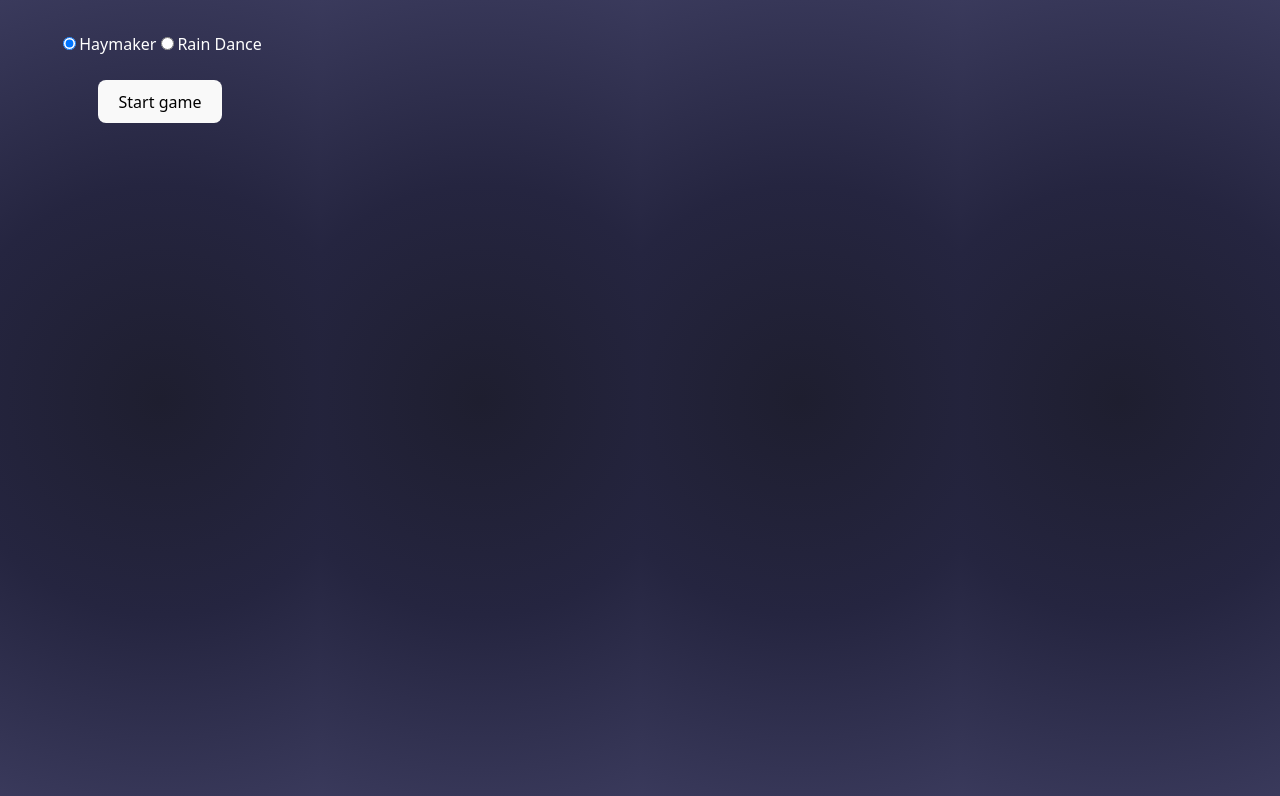
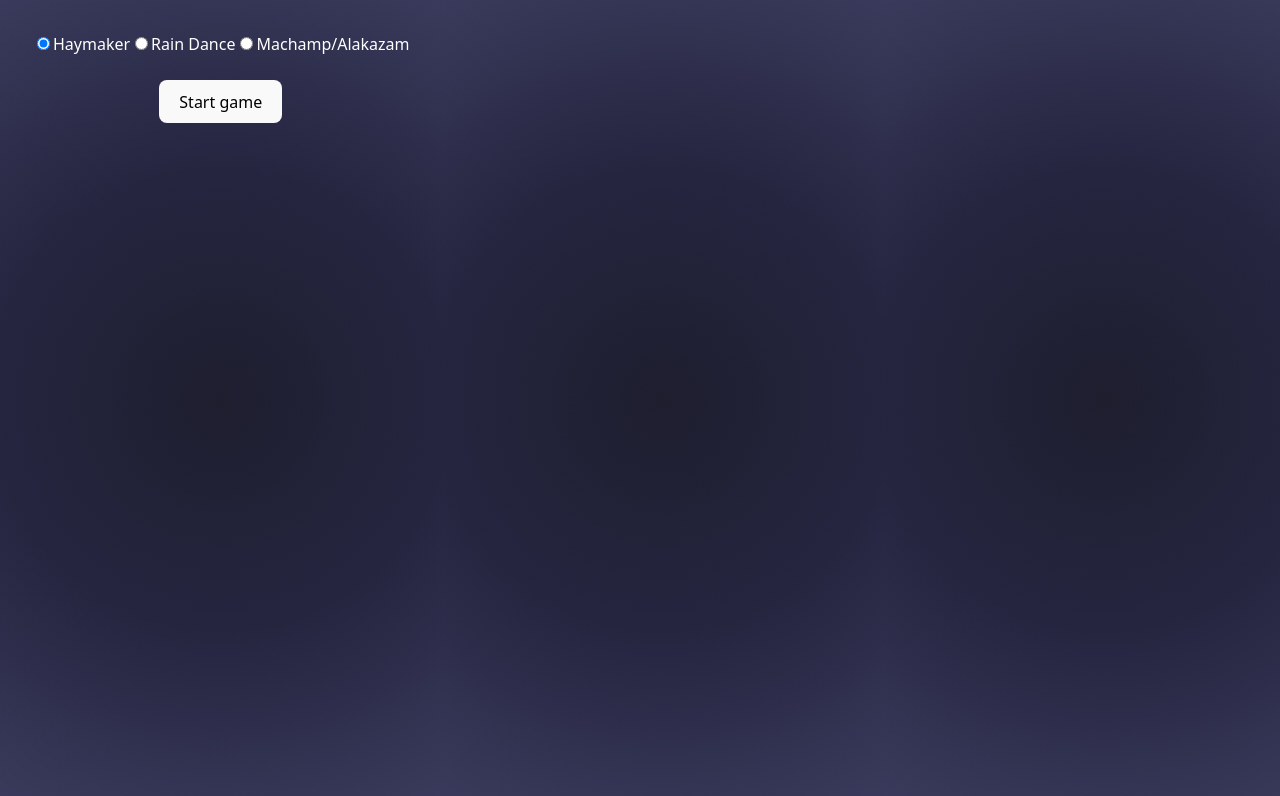
Before and after one commit to reluttrull/pokeclient, a React (Vite) app: page / in a window 1280 px wide. Shown: the top 796 px of the page. Built offline with nearby package versions, Linux system fonts and the light colour scheme; what react-confirm would draw is missing.

Commit message:
Added Machamp/Alakazam to deck selector

```diff
--- a/src/App.jsx
+++ b/src/App.jsx
@@ -46,6 +46,8 @@ const App = () => {
           <label htmlFor="haymaker">Haymaker</label>
           <input type="radio" id="raindance" value="1" checked={deckNum == "1"} onChange={handleDeckNumChange} />
           <label htmlFor="raindance">Rain Dance</label>
+          <input type="radio" id="machampalakazam" value="2" checked={deckNum == "2"} onChange={handleDeckNumChange} />
+          <label htmlFor="machampalakazam">Machamp/Alakazam</label>
           <br />
           <br />
           <button onClick={startGame}>Start game</button>
```
